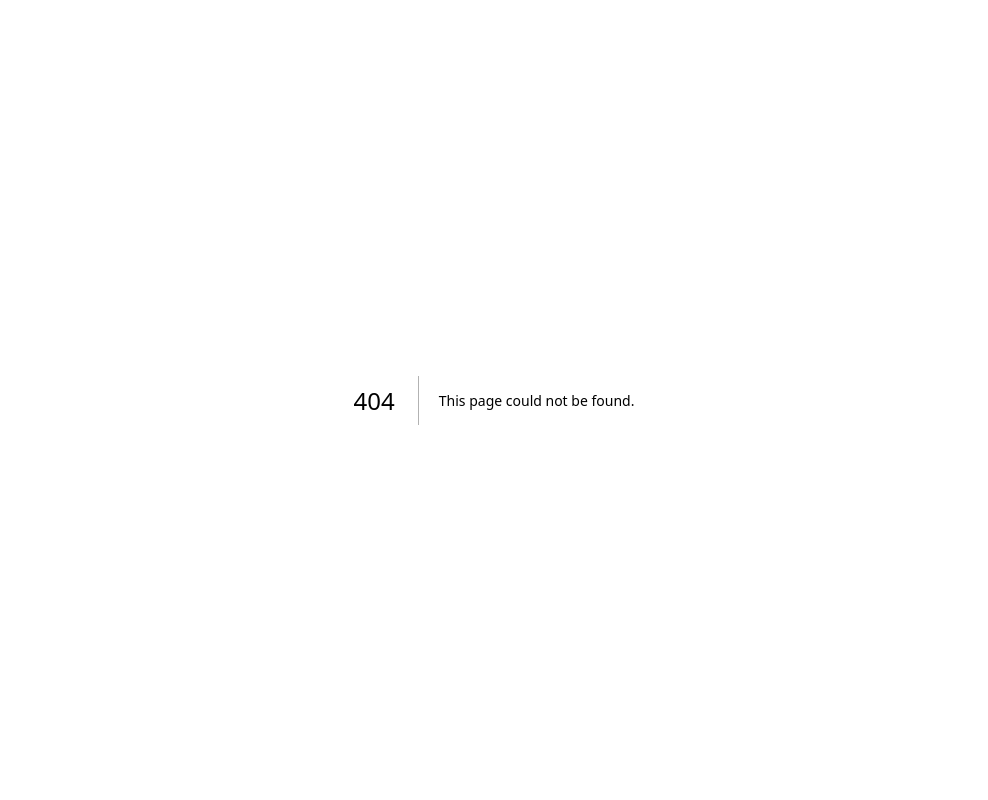
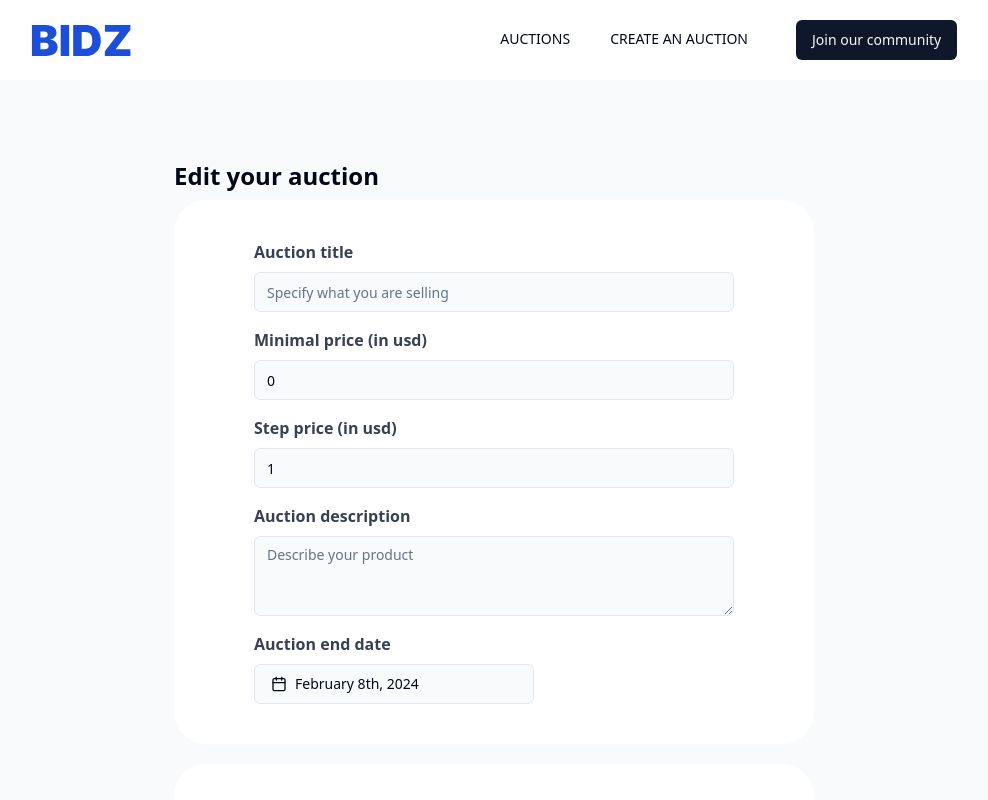
Before and after one commit to Mysterious-Researchers/bidz, a Next.js app in the folder apps/web/: page /auction/1/edit in a window 1280 px wide. Before the commit this address had no page. Shown: the top 800 px of the page, without its empty margins (146-1134 px from the left). Built offline with nearby package versions, Linux system fonts and the light colour scheme.

Commit message:
feat(front-end): added edit auction page, needs api

```diff
--- /dev/null
+++ b/apps/web/src/app/(application)/auction/[auctionId]/edit/page.tsx
@@ -0,0 +1,16 @@
+import { AuctionForm } from "@/app/(application)/auction/_components/auction-form";
+
+export default function AuctionEditPage({
+  params: { auctionId },
+}: {
+  params: { auctionId: string };
+}) {
+  // TODO: fetch an auction by id from the api and put it in the dafault values
+
+  return (
+    <div className="px-20 py-[80px] lg:px-80">
+      <h2 className="mb-2 text-2xl font-bold">Edit your auction</h2>
+      <AuctionForm actionName={"Save"} />
+    </div>
+  );
+}
--- a/apps/web/src/app/(application)/auction/create/_componets/auction-form.tsx
+++ b/apps/web/src/app/(application)/auction/_components/auction-form.tsx
@@ -8,7 +8,7 @@ import { Textarea } from "@/components/ui/textarea";
 import { type TAuctionInput, auctionSchema } from "@/lib/schemas";
 import { Button } from "@/components/ui/button";
 import { zodResolver } from "@hookform/resolvers/zod";
-import { PhotoInputField } from "@/app/(application)/auction/create/_componets/photo-input";
+import { PhotoInputField } from "@/app/(application)/auction/_components/photo-input";
 
 const initialAuctionValues: TAuctionInput = {
   title: "",
--- a/apps/web/src/app/(application)/auction/create/page.tsx
+++ b/apps/web/src/app/(application)/auction/create/page.tsx
@@ -1,4 +1,4 @@
-import { AuctionForm } from "@/app/(application)/auction/create/_componets/auction-form";
+import { AuctionForm } from "@/app/(application)/auction/_components/auction-form";
 
 export default function Page() {
   return (
```
Also changed, not shown: apps/web/src/app/(application)/auction/_components/photo-input.tsx (renamed from apps/web/src/app/(application)/auction/create/_componets/photo-input.tsx).
